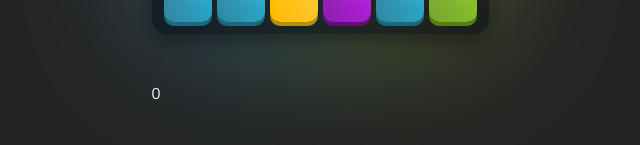
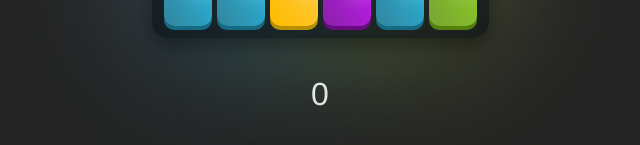
Before and after one commit to DavidBachmann/tilesgame, a React (Vite) app: page / in a window 1280 px wide. Shown: the part 491-636 px from the top of the page, without its empty margins (320-960 px from the left). Built offline with nearby package versions, Linux system fonts and the light colour scheme.

Commit message:
feat: Score component

```diff
--- a/src/App.tsx
+++ b/src/App.tsx
@@ -6,6 +6,7 @@ import { Grid } from "./components/Grid";
 import { Tile } from "./components/Tile";
 import { UI, Area } from "./components/UI";
 import { Backlight } from "./components/Backlight";
+import { Score } from "./components/UI/Score";
 
 export default function App() {
   const init = useTileStore((state) => state.actions.init);
@@ -71,7 +72,7 @@ export default function App() {
         </Grid>
         <Backlight tiles={tiles} />
       </Area>
-      <p>{score}</p>
+      <Score score={score} />
     </UI>
   );
 }
--- /dev/null
+++ b/src/components/UI/Score.css.ts
@@ -0,0 +1,7 @@
+import styled from "styled-components";
+
+export const text = styled("p")({
+  fontSize: 32,
+  textAlign: "center",
+  margin: 0,
+});
--- /dev/null
+++ b/src/components/UI/Score.tsx
@@ -0,0 +1,9 @@
+import * as css from "./Score.css";
+
+type ScoreProps = {
+  score: number;
+};
+
+export function Score({ score }: ScoreProps) {
+  return <css.text>{score}</css.text>;
+}
--- a/src/components/UI/UI.tsx
+++ b/src/components/UI/UI.tsx
@@ -1,5 +1,5 @@
 import { ReactNode } from "react";
-import * as styles from "./UI.styles";
+import * as styles from "./UI.css";
 
 type UIProps = {
   children: ReactNode;
```
Also changed, not shown: src/components/UI/UI.css.ts (renamed from src/components/UI/UI.styles.ts).
